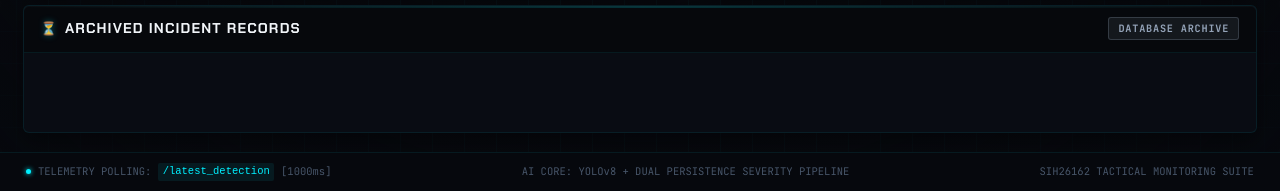
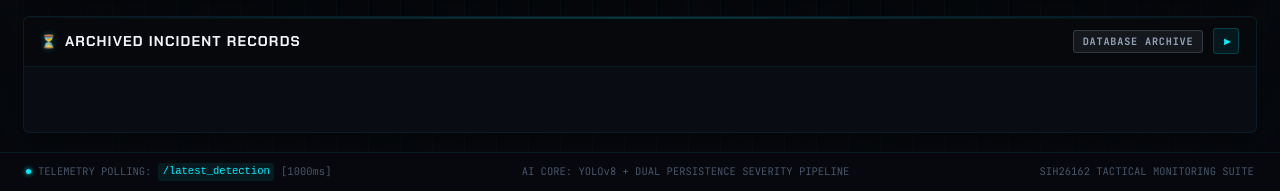
Before and after one commit to shubham-dataeng/SIH26162-Industrial-Fire-Detection, a plain HTML site: page frontend/index.html in a window 1280 px wide. Shown: the part 609-800 px from the top of the page. Drawn offline with Linux system fonts and the light colour scheme; files that its build step writes are made by us from their sources; no server answers; files whose address does not match are found by name.

Commit message:
UI: collapsible archive panel (collapsed by default), renamed video switcher labels to generic channel names

```diff
--- a/frontend/index.html
+++ b/frontend/index.html
@@ -52,13 +52,13 @@
           </div>
           <div class="switcher-buttons">
             <button class="switcher-btn active" data-video="1.mp4" aria-pressed="true">
-              <span class="btn-indicator"></span>🔥 Channel 01: Fire Test
+              <span class="btn-indicator"></span>CHANNEL 01
             </button>
             <button class="switcher-btn" data-video="2.mp4" aria-pressed="false">
-              <span class="btn-indicator"></span>🍳 Channel 02: Cooking Fire
+              <span class="btn-indicator"></span>CHANNEL 02
             </button>
             <button class="switcher-btn" data-video="3.mp4" aria-pressed="false">
-              <span class="btn-indicator"></span>🌅 Channel 03: Sunset Normal
+              <span class="btn-indicator"></span>CHANNEL 03
             </button>
           </div>
         </div>
@@ -145,13 +145,26 @@
             <span class="panel-icon">⏳</span>
             <h2>ARCHIVED INCIDENT RECORDS</h2>
           </div>
-          <span class="history-badge">DATABASE ARCHIVE</span>
+          <div class="history-header-right">
+            <span class="history-badge">DATABASE ARCHIVE</span>
+            <button
+              id="history-toggle-btn"
+              class="history-toggle-btn"
+              aria-expanded="false"
+              aria-controls="history-body"
+              title="Expand / Collapse archive"
+            >
+              <span class="toggle-chevron">▾</span>
+            </button>
+          </div>
         </div>
 
-        <div class="history-log-section">
-          <ol id="history-list" class="event-list history-list" aria-label="Historical incident records from database">
-            <!-- Loaded once on startup from /events by loadRecentEvents() -->
-          </ol>
+        <div id="history-body" class="history-body collapsed">
+          <div class="history-log-section">
+            <ol id="history-list" class="event-list history-list" aria-label="Historical incident records from database">
+              <!-- Loaded once on startup from /events by loadRecentEvents() -->
+            </ol>
+          </div>
         </div>
       </section>
     </main>
--- a/frontend/script.js
+++ b/frontend/script.js
@@ -282,7 +282,23 @@ document.addEventListener("DOMContentLoaded", () => {
   loadRecentEvents();
   startPolling();
   initVideoSwitcher();
+  initHistoryToggle();
 });
+
+
+/* ==========================================================================
+   History archive panel — collapse / expand toggle
+   ========================================================================== */
+function initHistoryToggle() {
+  const btn  = document.getElementById("history-toggle-btn");
+  const body = document.getElementById("history-body");
+  if (!btn || !body) return;
+
+  btn.addEventListener("click", () => {
+    const isCollapsed = body.classList.toggle("collapsed");
+    btn.setAttribute("aria-expanded", isCollapsed ? "false" : "true");
+  });
+}
 
 
 /* ==========================================================================
--- a/frontend/style.css
+++ b/frontend/style.css
@@ -880,6 +880,58 @@ body {
   letter-spacing: 0.08em;
 }
 
+/* Header right cluster: badge + toggle button */
+.history-header-right {
+  display: flex;
+  align-items: center;
+  gap: 0.65rem;
+}
+
+/* Collapse/expand toggle button */
+.history-toggle-btn {
+  display: inline-flex;
+  align-items: center;
+  justify-content: center;
+  width: 26px;
+  height: 26px;
+  background: rgba(0, 240, 255, 0.07);
+  border: 1px solid var(--border-mid);
+  border-radius: var(--radius-sm);
+  color: var(--cyan-neon);
+  cursor: pointer;
+  padding: 0;
+  transition: background 0.15s ease, border-color 0.15s ease;
+  flex-shrink: 0;
+}
+
+.history-toggle-btn:hover {
+  background: rgba(0, 240, 255, 0.15);
+  border-color: var(--border-bright);
+}
+
+.toggle-chevron {
+  font-size: 0.9rem;
+  line-height: 1;
+  display: block;
+  transition: transform 0.25s cubic-bezier(0.4, 0, 0.2, 1);
+}
+
+/* Chevron rotates 180° when collapsed (pointing right = closed) */
+.history-toggle-btn[aria-expanded="false"] .toggle-chevron {
+  transform: rotate(-90deg);
+}
+
+/* Collapsible body — max-height transition for smooth open/close */
+.history-body {
+  overflow: hidden;
+  max-height: 320px;
+  transition: max-height 0.3s cubic-bezier(0.4, 0, 0.2, 1);
+}
+
+.history-body.collapsed {
+  max-height: 0;
+}
+
 /* --------------------------------------------------------------------------
    Footer Telemetry Strip
    -------------------------------------------------------------------------- */
```
